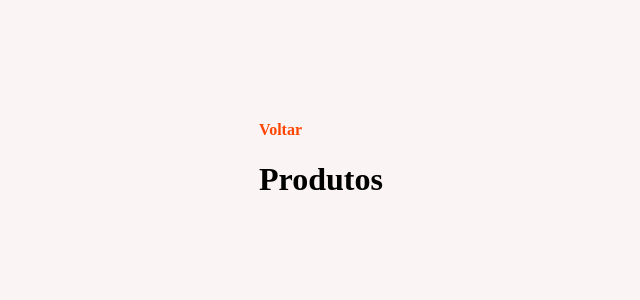
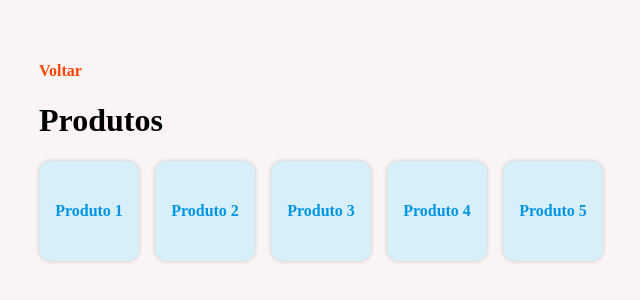
Before and after one commit to Douglasha/react-router, a React (Vite) app: page /products in a window 1280 px wide. Shown: the part 230-530 px from the top of the page, without its empty margins (319-959 px from the left). Built offline with nearby package versions, Linux system fonts and the light colour scheme.

Commit message:
useParams

```diff
--- a/src/main.css
+++ b/src/main.css
@@ -12,6 +12,8 @@
   align-items: center;
 
   background-color: #fbf4f4;
+
+  padding: 32px;
 }
 
 h1 {
@@ -57,3 +59,21 @@
   color: #fff;
   cursor: pointer;
 }
+
+.cards {
+  display: flex;
+  gap: 16px;
+  margin: 18px 0;
+  flex-wrap: wrap;
+}
+.cards a {
+  width: 100px;
+  height: 100px;
+  background-color: #d7eff9;
+  color: #0095e5;
+  border-radius: 12px;
+  display: flex;
+  justify-content: center;
+  align-items: center;
+  box-shadow: 0 0 4px rgba(0,0,0,0.2);
+}
--- a/src/pages/Details.tsx
+++ b/src/pages/Details.tsx
@@ -1,7 +1,15 @@
+import { useParams } from "react-router"
+
 export function Details() {
+  const { id } = useParams()
+
   return (
     <div>
       <h1>Detalhes</h1>
+
+      <span>
+        ID do produto: <strong>{id}</strong>
+      </span>
     </div>
   )
 }
--- a/src/pages/Products.tsx
+++ b/src/pages/Products.tsx
@@ -14,6 +14,14 @@
           Categoria <strong>{category}</strong>
         </span>
       )}
+
+      <div className="cards">
+        <a href="/details/1">Produto 1</a>
+        <a href="/details/2">Produto 2</a>
+        <a href="/details/3">Produto 3</a>
+        <a href="/details/4">Produto 4</a>
+        <a href="/details/5">Produto 5</a>
+      </div>
     </div>
   )
 }
```
